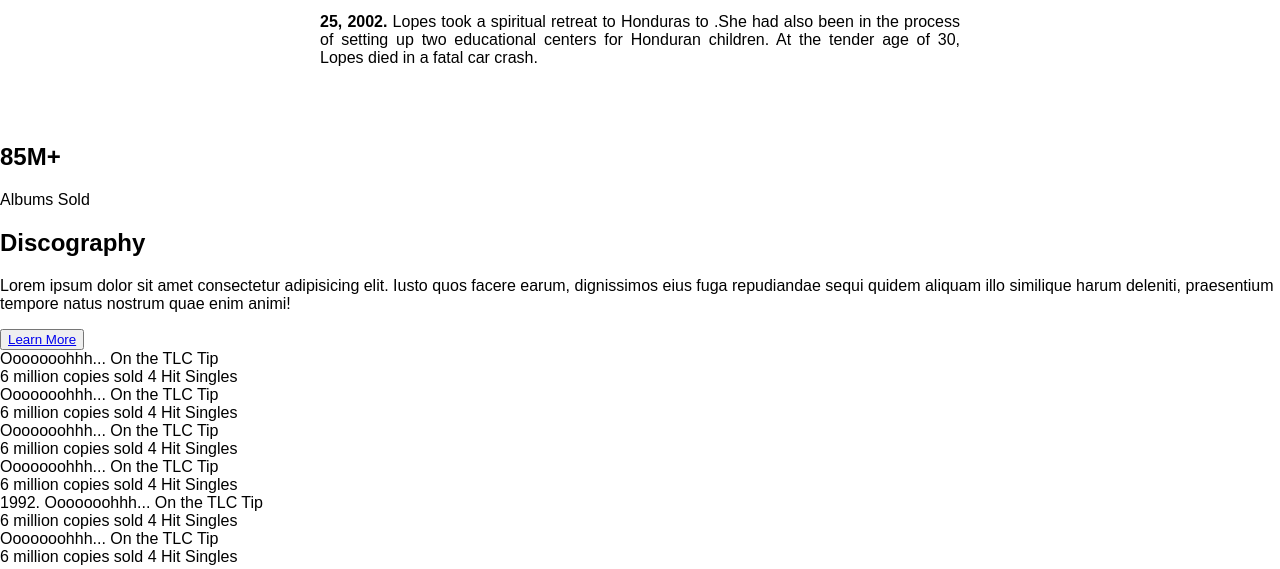
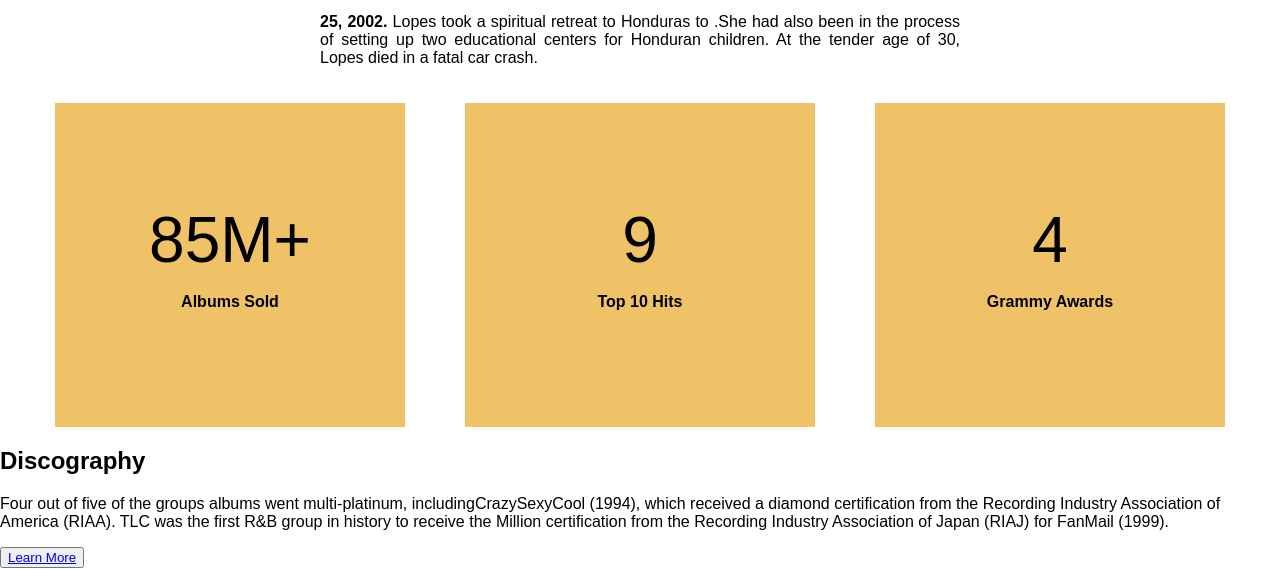
Before and after one commit to SheGeeks/FreeCodeCamp-Projects, a plain HTML site: page Tribute Page/index.html in a window 1280 px wide. Shown: the part 1105-1674 px from the top of the page. Drawn offline with Linux system fonts and the light colour scheme.

Commit message:
Style stat boxes

```diff
--- a/Tribute Page/index.html
+++ b/Tribute Page/index.html
@@ -44,19 +44,19 @@
       </div>
 
       <div>
-        <h2></h2>
-        <p></p>
+        <h2>9</h2>
+        <p>Top 10 Hits</p>
       </div>
 
       <div>
-        <h2></h2>
-        <p></p>
+        <h2>4</h2>
+        <p>Grammy Awards</p>
       </div>
     </section>
 
     <section id="discography">
       <h2>Discography</h2>
-      <p>Lorem ipsum dolor sit amet consectetur adipisicing elit. Iusto quos facere earum, dignissimos eius fuga repudiandae sequi quidem aliquam illo similique harum deleniti, praesentium tempore natus nostrum quae enim animi!</p>
+      <p>Four out of five of the groups albums went multi-platinum, includingCrazySexyCool (1994), which received a diamond certification from the Recording Industry Association of America (RIAA). TLC was the first R&B group in history to receive the Million certification from the Recording Industry Association of Japan (RIAJ) for FanMail (1999).</p>
       <button><a id="tribute-link" href=" " target="_blank">Learn More</a></button>
 
 
--- a/Tribute Page/style.css
+++ b/Tribute Page/style.css
@@ -4,8 +4,8 @@
 }
 
 body {
-    margin:0;
-    padding:0;
+  margin: 0;
+  padding: 0;
 }
 
 h1 {
@@ -43,8 +43,37 @@
 #tribute-info {
   width: 50%;
   text-align: justify;
-    padding: 40px 0;
+  padding: 40px 0 20px 0;
   margin-left: auto;
   margin-right: auto;
   display: block;
 }
+
+.stats {
+  /* background: #EFC268; */
+  display: grid;
+  grid-template-columns: repeat(3, 350px);
+  text-align: center;
+  column-gap: 60px;
+  justify-content: center;
+}
+
+.stats div {
+  display: flex;
+  flex-direction: column;
+  align-items: center;
+  background: #EFC268;
+  padding: 100px 0;
+}
+
+.stats h2 {
+  margin: 0;
+  font-size: 4rem;
+  font-weight: 500;
+}
+
+.stats p {
+  font-size: 1rem;
+  font-weight: 700;
+
+}
```
Lines whose indentation alone changed are shown as unchanged.
